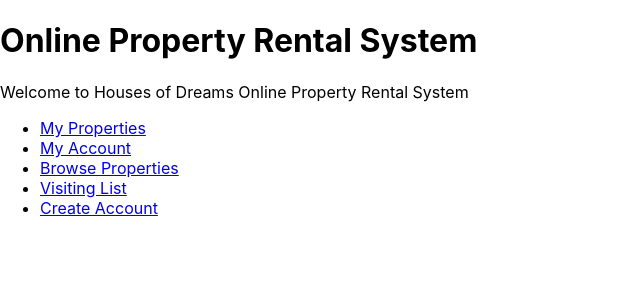
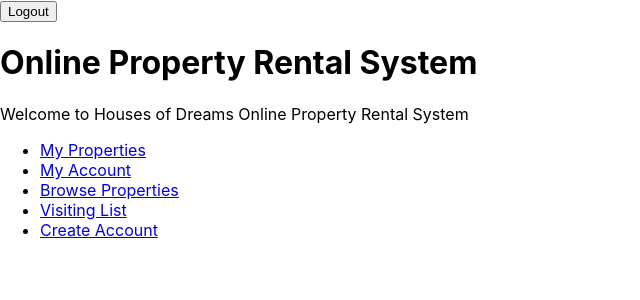
Before and after one commit to mattorchard/OPR, a React (Create React App) app in the folder client/: page / in a window 1280 px wide. Shown: the top 300 px of the page, without its empty margins (0-640 px from the left). Built offline with nearby package versions, Linux system fonts and the light colour scheme.

Commit message:
Add user context and authentication storing

```diff
--- a/client/src/App.js
+++ b/client/src/App.js
@@ -1,21 +1,24 @@
-import React, { Component } from 'react';
+import React, {Component} from 'react';
 import './App.css';
 import LoginScreen from './Screens/LoginScreen/LoginScreen';
-import {BrowserRouter, Route} from "react-router-dom";
+import {BrowserRouter, Route, Switch} from "react-router-dom";
+import Auth from "./Contexts/Auth";
 import LandingScreen from "./Screens/LandingScreen/LandingScreen";
 import MyPropertiesScreen from "./Screens/MyPropertiesScreen/MyPropertiesScreen";
 import UserScreen from "./Screens/UserScreen/UserScreen";
 import CreateUserScreen from "./Screens/CreateUserScreen/CreateUserScreen";
 import BrowsePropertiesScreen from "./Screens/BrowsePropertiesScreen/BrowsePropertiesScreen";
 import VisitingListScreen from "./Screens/VisitingListScreen/VisitingListScreen";
-
+import NavBar from "./Shared/NavBar";
 
 
 export default class App extends Component {
 
   render() {
-    return <BrowserRouter>
-      <div>
+    return <Auth>
+      <NavBar/>
+      <BrowserRouter>
+        <Switch>
           <Route path="/" component={LandingScreen} exact={true}/>
           <Route path="/login" component={LoginScreen}/>
           <Route path="/my-properties" component={MyPropertiesScreen}/>
@@ -23,7 +26,8 @@ export default class App extends Component {
           <Route path="/create-account" component={CreateUserScreen}/>
           <Route path="/browse" component={BrowsePropertiesScreen}/>
           <Route path="/visiting-list" component={VisitingListScreen}/>
-      </div>
+        </Switch>
       </BrowserRouter>
+    </Auth>
   }
 }
--- /dev/null
+++ b/client/src/Contexts/Auth.js
@@ -0,0 +1,54 @@
+import React, {Component} from "react";
+import {UserProvider} from "./UserContext";
+import AuthStore from "../Services/AuthStore";
+
+export default class Auth extends Component {
+
+  constructor(props) {
+    super(props);
+    const token = AuthStore.getToken();
+    if (token) {
+      const userInfo = AuthStore.getUserInfo();
+      this.state = {
+        authenticated: true,
+        token: token,
+        user: userInfo
+      };
+    } else {
+      this.state = {
+        authenticated: false,
+        token: null,
+        user: {
+          roles: ["visitor"]
+        }
+      };
+    }
+    this.authenticate = this.authenticate.bind(this);
+    this.unAuthenticate = this.unAuthenticate.bind(this);
+  }
+
+  authenticate(user, token) {
+    this.setState({user, token, authenticated: true});
+    AuthStore.setToken(token, true);
+    AuthStore.setUserInfo(user, true);
+    window.location.reload()
+  }
+
+  unAuthenticate() {
+    this.setState({user: null, token: null, authenticated: false});
+    AuthStore.clearUserInfo();
+    AuthStore.clearToken();
+    window.location.reload()
+  }
+
+  render() {
+    const authProviderValue = {
+      ...this.state,
+      authenticate: this.authenticate,
+      unAuthenticate: this.unAuthenticate
+    };
+    return <UserProvider value={authProviderValue}>
+      {this.props.children}
+    </UserProvider>
+  }
+}
--- /dev/null
+++ b/client/src/Contexts/UserContext.js
@@ -0,0 +1,12 @@
+import React from "react";
+
+const UserContext = React.createContext({
+  authenticated: false,
+  user: {roles: ["visitor"]},
+  token: null,
+  authenticate: (user, token) => {},
+  unAuthenticate: () => {}
+});
+
+export const UserProvider = UserContext.Provider;
+export const UserConsumer = UserContext.Consumer;
--- a/client/src/Screens/LoginScreen/LoginScreen.js
+++ b/client/src/Screens/LoginScreen/LoginScreen.js
@@ -1,7 +1,7 @@
 import React, { Component } from 'react';
 import ReactForm from "../../Shared/ReactForm";
-import auth from "../../Services/auth";
 import {request} from "../../Services/request";
+import {UserConsumer} from "../../Contexts/UserContext";
 
 class LoginForm extends ReactForm {
   constructor(props) {
@@ -13,7 +13,7 @@ class LoginForm extends ReactForm {
     this.login = this.login.bind(this);
   }
 
-  async login(event) {
+  async login(event, authenticate) {
     event.preventDefault();
     const loginResponse = await fetch("/users/login", {
       method: "POST",
@@ -27,9 +27,8 @@ class LoginForm extends ReactForm {
     });
     if (loginResponse.ok) {
       const {user, token} = await loginResponse.json();
-      auth.setToken(token, true);
-      auth.setUserInfo(user, true);
-      this.props.history.push("/");
+      debugger;
+      authenticate(user, token);
     } else if (loginResponse.status === 401) {
       this.setState({loginFailed: true});
     } else {
@@ -44,8 +43,9 @@ class LoginForm extends ReactForm {
         Incorrect username / password
       </span>);
     }
-    return (
-      <form onSubmit={this.login}>
+    return <UserConsumer>
+      {({authenticate})=>(
+      <form onSubmit={(event) => this.login(event, authenticate)}>
         <label>
           Username
           <input type="text" name="username" value={this.state.username} onChange={this.handleInputChange}/>
@@ -57,7 +57,8 @@ class LoginForm extends ReactForm {
         {loginFailedMessage}
         <input type="submit" value="Login"/>
       </form>
-    );
+      )}
+    </UserConsumer>
   }
 }
 
--- a/client/src/Services/auth.js
+++ b/client/src/Services/AuthStore.js
@@ -15,7 +15,7 @@ function isEmpty(value) {
 
 }
 
-const auth = {
+const authStore = {
   clear(key) {
     if (localStorage && localStorage.getItem(key)) {
       return localStorage.removeItem(key);
@@ -39,11 +39,11 @@ const auth = {
   },
 
   clearToken(tokenKey = TOKEN_KEY) {
-    return auth.clear(tokenKey);
+    return authStore.clear(tokenKey);
   },
 
   clearUserInfo(userInfo = USER_INFO) {
-    return auth.clear(userInfo);
+    return authStore.clear(userInfo);
   },
 
   get(key) {
@@ -57,11 +57,11 @@ const auth = {
   },
 
   getToken(tokenKey = TOKEN_KEY) {
-    return auth.get(tokenKey);
+    return authStore.get(tokenKey);
   },
 
   getUserInfo(userInfo = USER_INFO) {
-    return auth.get(userInfo);
+    return authStore.get(userInfo);
   },
 
   set(value, key, isLocalStorage) {
@@ -81,12 +81,12 @@ const auth = {
   },
 
   setToken(value = '', isLocalStorage = false, tokenKey = TOKEN_KEY) {
-    return auth.set(value, tokenKey, isLocalStorage);
+    return authStore.set(value, tokenKey, isLocalStorage);
   },
 
   setUserInfo(value = '', isLocalStorage = false, userInfo = USER_INFO) {
-    return auth.set(value, userInfo, isLocalStorage);
+    return authStore.set(value, userInfo, isLocalStorage);
   },
 };
 
-export default auth;
+export default authStore;
--- a/client/src/Services/request.js
+++ b/client/src/Services/request.js
@@ -1,4 +1,6 @@
-import auth from "./auth";
+import AuthStore from "./AuthStore";
+
+const token = AuthStore.getToken();
 
 function request (url, options={}) {
   if (typeof options.body === "object") {
@@ -9,7 +11,7 @@ function request (url, options={}) {
     headers: {
       ...options.headers,
       "Content-Type": "application/json",
-      "x-access-token": auth.getToken()
+      "x-access-token": token
     }
   });
 }
--- /dev/null
+++ b/client/src/Shared/LogoutButton.js
@@ -0,0 +1,11 @@
+import React, {Component} from "react";
+import {UserConsumer} from "../Contexts/UserContext";
+
+
+export default class LogoutButton extends Component {
+  render() {
+    return <UserConsumer>{({unAuthenticate}) => (
+      <button type="button" onClick={unAuthenticate}>Logout</button>
+    )}</UserConsumer>
+  }
+}
--- /dev/null
+++ b/client/src/Shared/NavBar.js
@@ -0,0 +1,9 @@
+import React, {Component} from "react";
+import LogoutButton from "./LogoutButton";
+
+
+export default class NavBar extends Component {
+  render() {
+    return <LogoutButton/>
+  }
+}
--- a/client/src/Shared/ReactForm.js
+++ b/client/src/Shared/ReactForm.js
@@ -1,4 +1,4 @@
-import React, { Component } from 'react';
+import { Component } from 'react';
 
 class ReactForm extends Component {
   constructor(props) {
```
Lines whose indentation alone changed are shown as unchanged.
